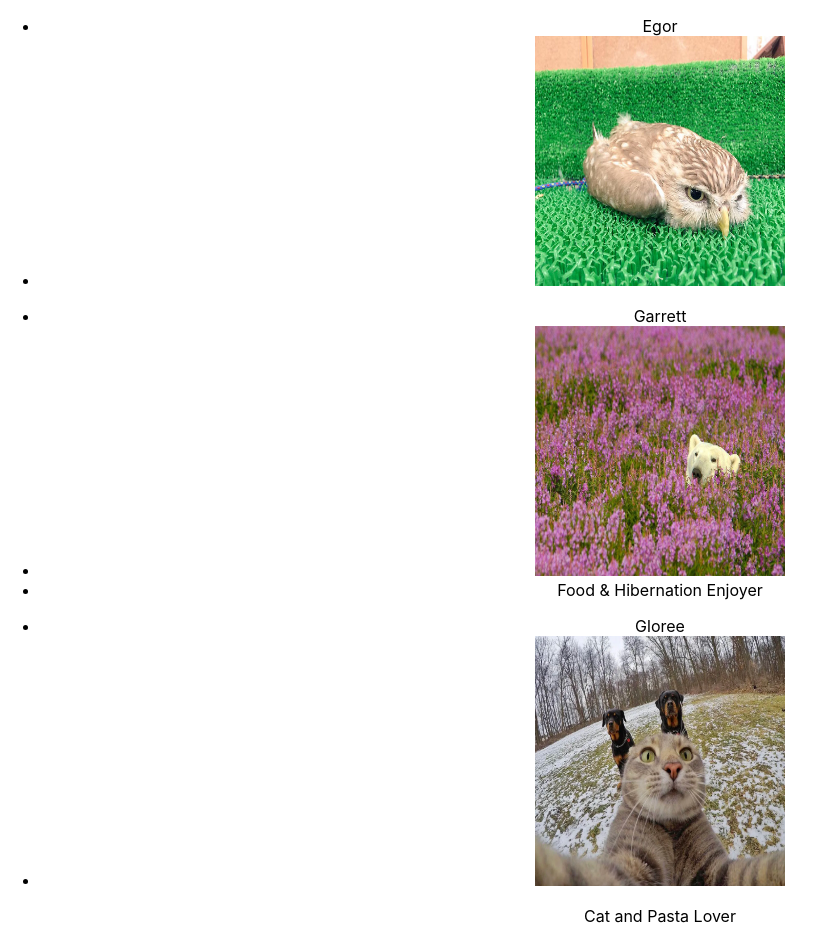
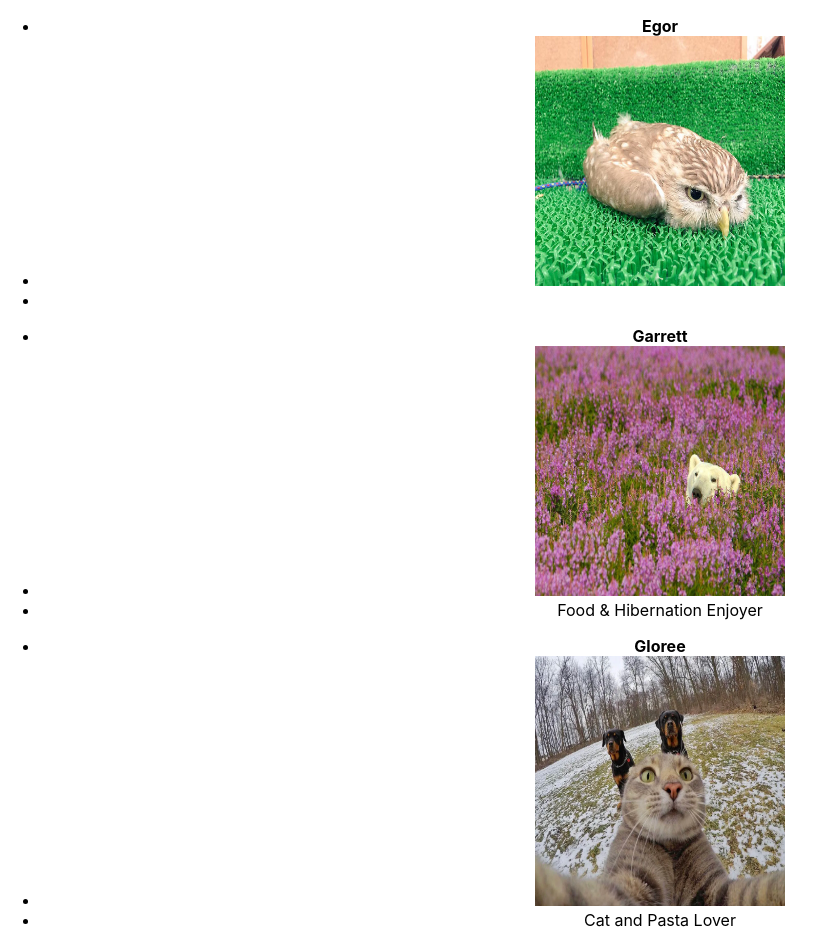
Before and after one commit to EGORDYU/group-github-lab, a React (Create React App) app: page /about in a window 1280 px wide. Shown: the part 56-1002 px from the top of the page, without its empty margins (0-825 px from the left). Built offline with nearby package versions, Linux system fonts and the light colour scheme.

Commit message:
updates about page, li for garrett & img for gloree

```diff
--- a/src/components/pages/About.jsx
+++ b/src/components/pages/About.jsx
@@ -3,19 +3,20 @@ export default function About() {
     return (
         <>
             <ul>
-                <li>Egor</li>
+                <li><strong>Egor</strong></li>
                 <li><img src={process.env.PUBLIC_URL + "/owlavatar.png"} /></li>
+                <li></li>
             </ul>
 
             <ul>
-                <li>Garrett</li>
+                <li><strong>Garrett</strong></li>
                 <li><img src={process.env.PUBLIC_URL + "/bearavatar.jpeg"} /></li>
                 <li>Food & Hibernation Enjoyer</li>
             </ul>
             <ul>
-                <li>Gloree</li>
+                <li><strong>Gloree</strong></li>
                 <li><img src={process.env.PUBLIC_URL + "/spiritcat.png"} /></li>
-                    <p>Cat and Pasta Lover</p>
+                <li>Cat and Pasta Lover</li>
             </ul>
         </>
     )
```
